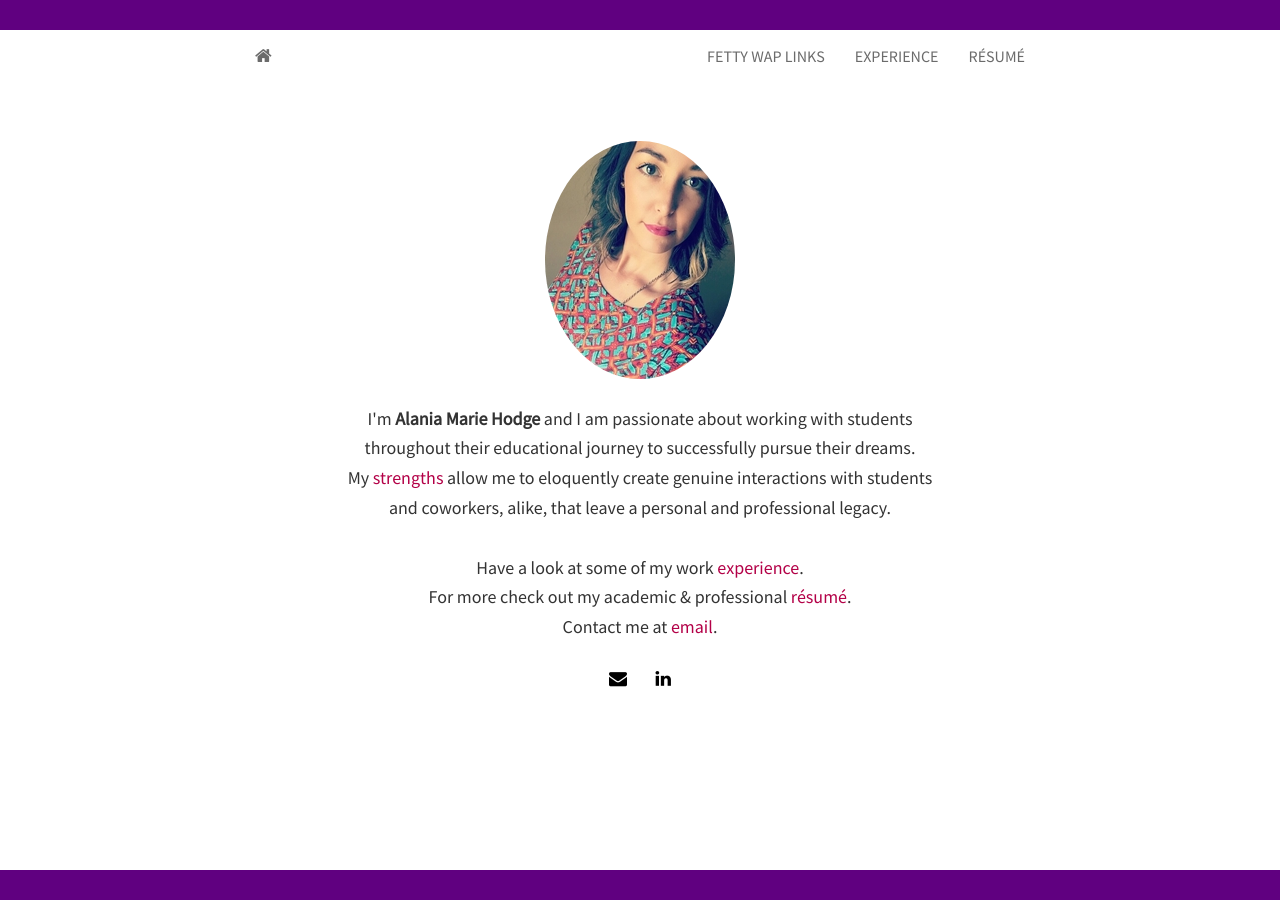
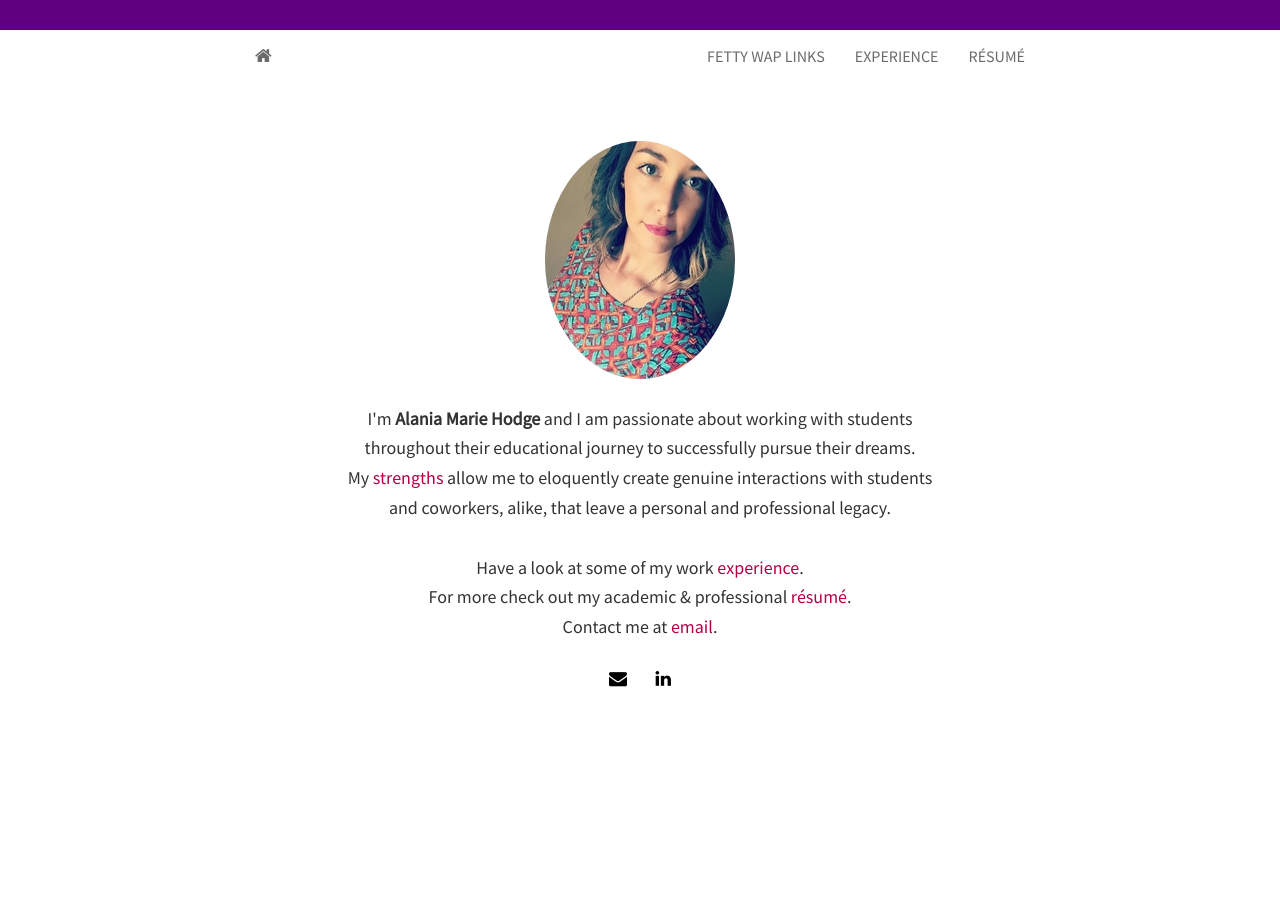
Before and after one commit to alaniahodge/alaniahodge.github.io, a Jekyll site: the page built from index.html, in a window 1280 px wide. Built offline with Jekyll 4.4.1, drawn with Linux system fonts in a browser that asks for light colours; nearby versions of some CDN libraries; the list of posts is cut into pages by our own code.

Commit message:
removed bottom border on landing page

```diff
--- a/static/css/main.css
+++ b/static/css/main.css
@@ -7,9 +7,6 @@ body {
   font-family: 'Source Sans Pro', sans-serif;
   /* The html and body elements cannot have any padding or margin. */
   border-top: 15px solid #600080;
-  border-bottom: 15px solid #600080;
-  /*border-right: 15px solid #600080;
-  border-left: 15px solid #600080; */
 }
 /* Wrapper for page content to push down footer */
 #wrap {
```
